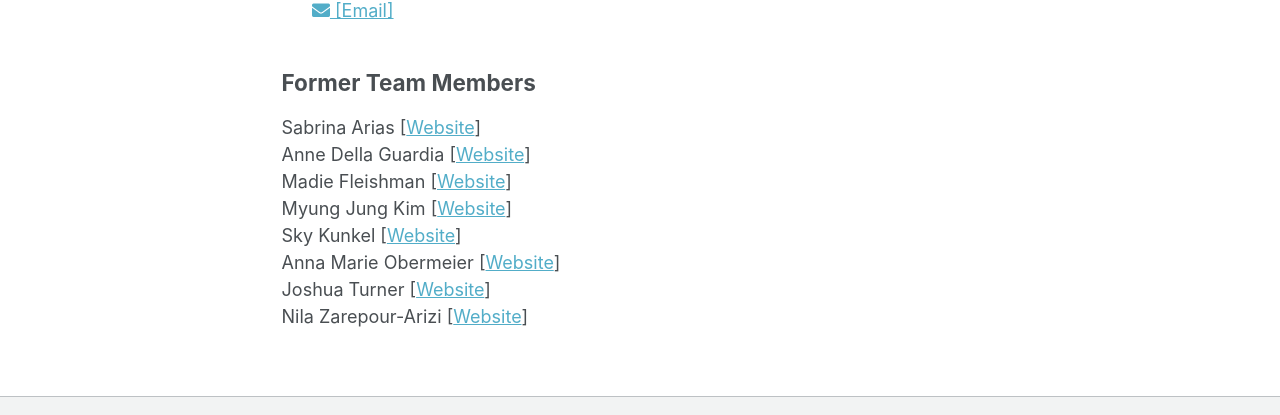
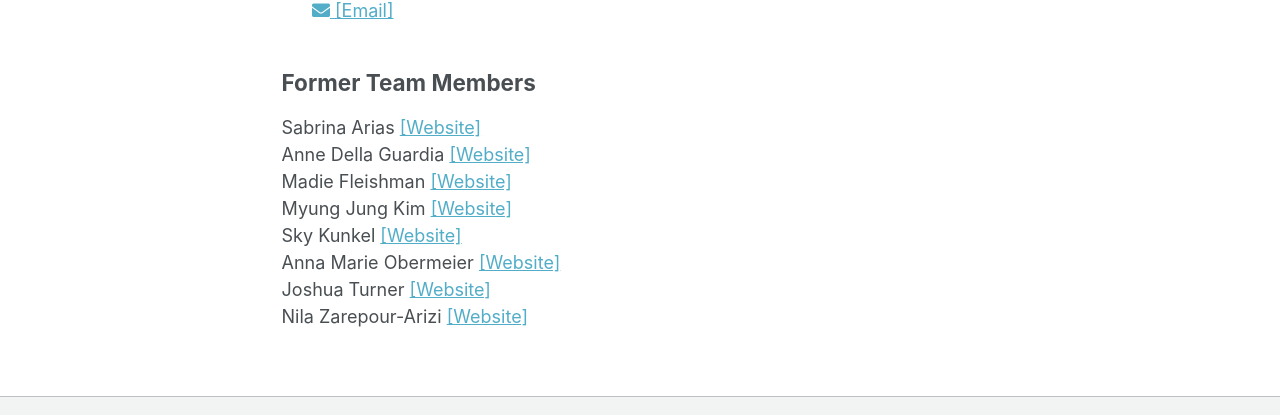
Before and after one commit to IO-workshop/IO-workshop.github.io, a Jekyll site: the page built from _pages/team.md, in a window 1280 px wide and 1104 px high. Shown: the part 552-967 px from the top of the window. Built offline with Jekyll 4.4.1, drawn with Linux system fonts in a browser that asks for light colours.

```diff
--- a/_pages/team.md
+++ b/_pages/team.md
@@ -24,14 +24,14 @@ Jeffery Shih-Chieh Wang (Indiana University Bloomington)
 
 ## Former Team Members
 
-Sabrina Arias [<a href="https://www.sabrinabarias.com/">Website</a>]
-Anne Della Guardia [<a href="https://www.annedellaguardia.com/">Website</a>]
-Madie Fleishman [<a href="https://gvpt.umd.edu/gradprofile/fleishman/madeline">Website</a>]
-Myung Jung Kim [<a href="https://www.myungjungkim.com/">Website</a>]
-Sky Kunkel [<a href="https://www.skytheacademic.com">Website</a>]
-Anna Marie Obermeier [<a href="https://www.wareffects.eu/team">Website</a>]
-Joshua Turner [<a href="https://www.joshuaaturner.net/">Website</a>]
-Nila Zarepour-Arizi [<a href="https://www.depts.ttu.edu/politicalscience/Graduate_Students/Current_Grad_Students.php">Website</a>]
+Sabrina Arias <a href="https://www.sabrinabarias.com/">[Website]</a>
+Anne Della Guardia <a href="https://www.annedellaguardia.com/">[Website]</a>
+Madie Fleishman <a href="https://gvpt.umd.edu/gradprofile/fleishman/madeline">[Website]</a>
+Myung Jung Kim <a href="https://www.myungjungkim.com/">[Website]</a>
+Sky Kunkel <a href="https://www.skytheacademic.com">[Website]</a>
+Anna Marie Obermeier <a href="https://www.wareffects.eu/team">[Website]</a>
+Joshua Turner <a href="https://www.joshuaaturner.net/">[Website]</a>
+Nila Zarepour-Arizi <a href="https://www.depts.ttu.edu/politicalscience/Graduate_Students/Current_Grad_Students.php">[Website]</a>
 
 
 <!-- Valerie de Koeijer <br>
```
